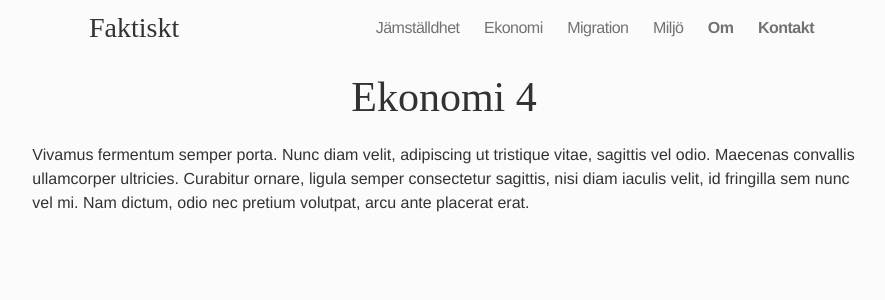
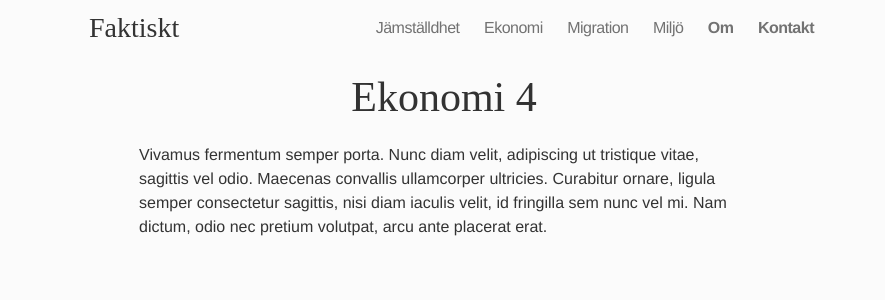
Before and after one commit to frigolitvarulv/faktiskt.github.io, a Jekyll site: the page built from ekonomi/eko2.md, in a window 1280 px wide. Shown: the top 300 px of the page, without its empty margins (196-1081 px from the left). Built offline with Jekyll 4.4.1, drawn with Linux system fonts in a browser that asks for light colours; nearby versions of some CDN libraries; Markdown is read by kramdown in place of the engine named in the settings.

Commit message:
minor layout change in post

```diff
--- a/_layouts/post.html
+++ b/_layouts/post.html
@@ -12,7 +12,7 @@ layout: default
 
 <div class="row">
 
-  <article class="col-xs-12 col-sm-8 col-sm-offset-2 ">
+  <article class="col-xs-12 col-sm-6 col-sm-offset-3 ">
   {{ content }}
   </article>
 
```
